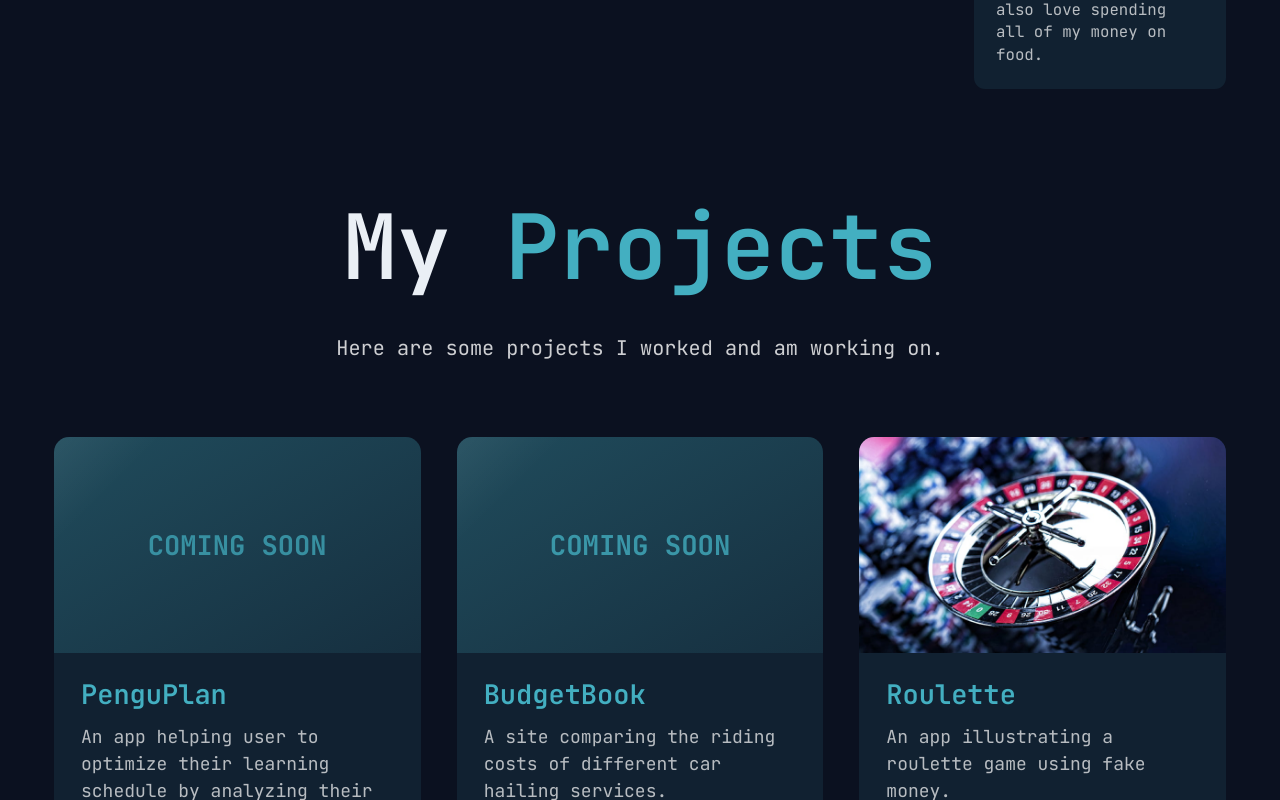
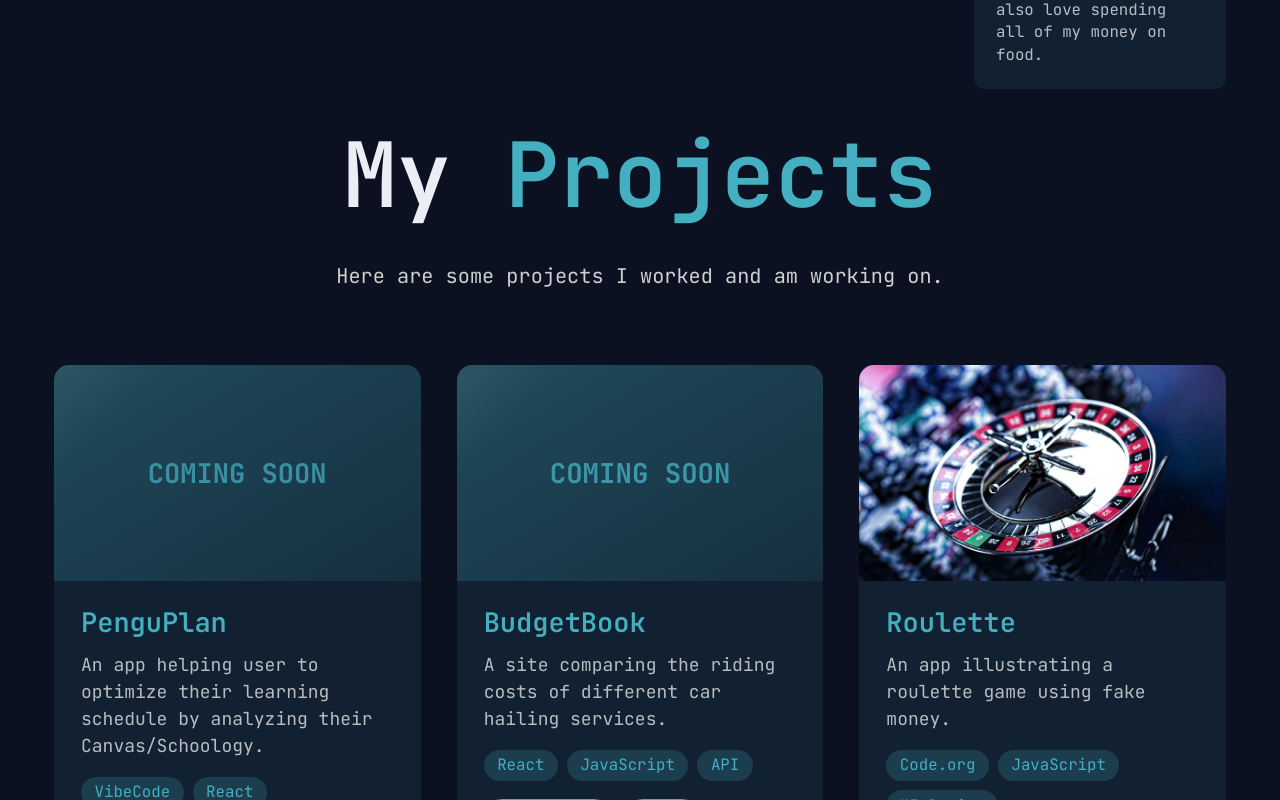
Before and after one commit to minhmai7/minh-portfolio, a Next.js app: page / in a window 1280 px wide. Shown: the part 1740-2540 px from the top of the page. Built offline with nearby package versions, Linux system fonts and the light colour scheme.

Commit message:
Fix alignments

```diff
--- a/app/page.jsx
+++ b/app/page.jsx
@@ -381,13 +381,13 @@ const Home = () => {
         {/* Projects Section */}
         <motion.section
           id="projects-section"
-          className="min-h-screen py-16 bg-background"
+          className="min-h-screen bg-background scroll-mt-[120]"
           initial="initial"
           whileInView="animate"
           viewport={{ amount: 0.2, once: true }}
           variants={animations.staggerContainer}
         >
-          <div className="container mx-auto min-h-screen flex items-center">
+          <div className="container mx-auto min-h-screen flex">
             <div className="max-w-7xl mx-auto space-y-16 w-full px-4">
               <motion.div
                 className="text-center"
--- a/components/Nav.jsx
+++ b/components/Nav.jsx
@@ -33,8 +33,10 @@ const Nav = () => {
   const scrollToSection = (targetId) => {
   const element = document.getElementById(targetId);
   if (element) {
-      const headerHeight = 100; // Account for fixed header height
+    const headerHeight = 100;
+
     const elementPosition = element.offsetTop - headerHeight;
+
     window.scrollTo({
       top: elementPosition,
       behavior: 'smooth'
```
Lines whose indentation alone changed are shown as unchanged.
